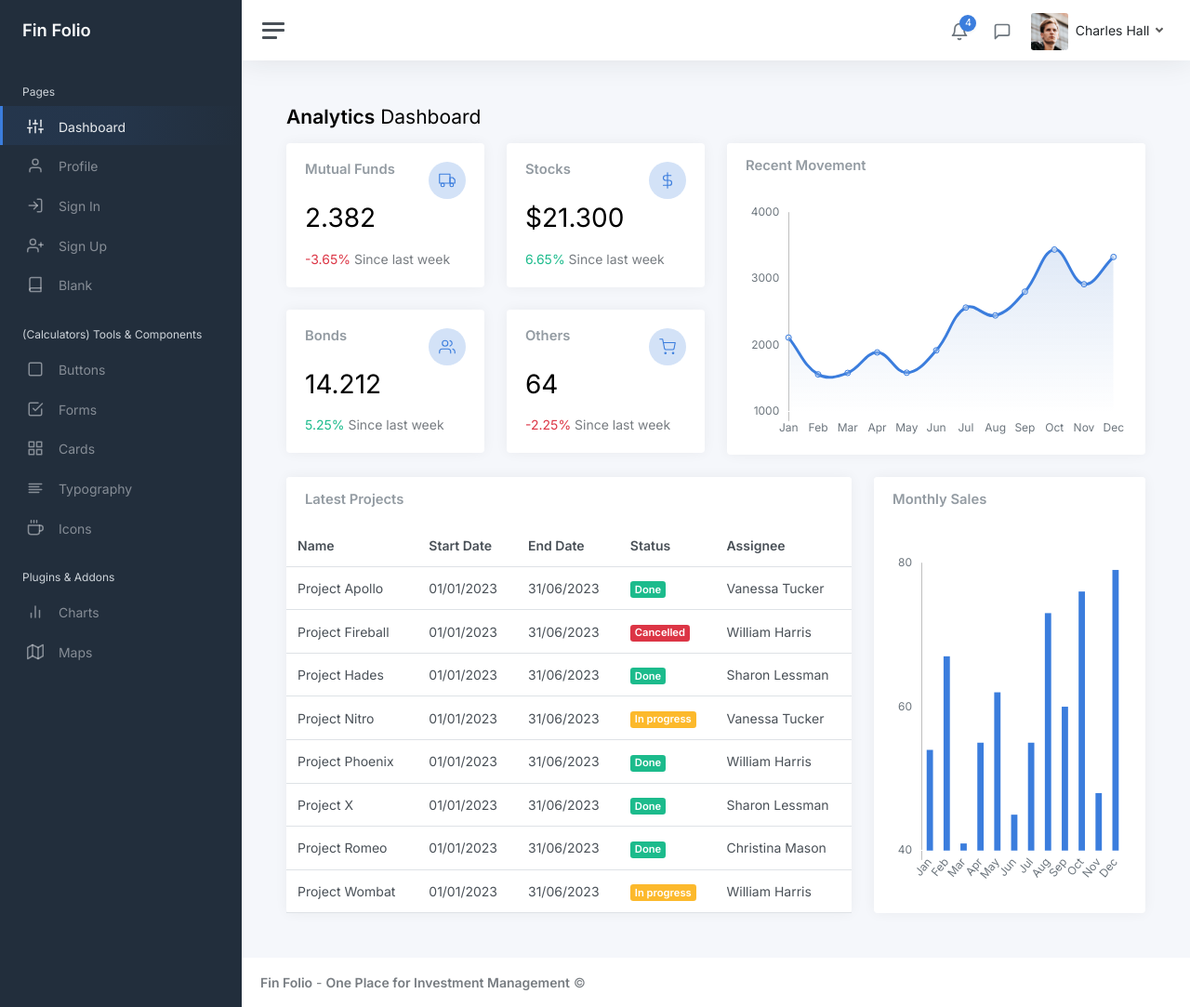
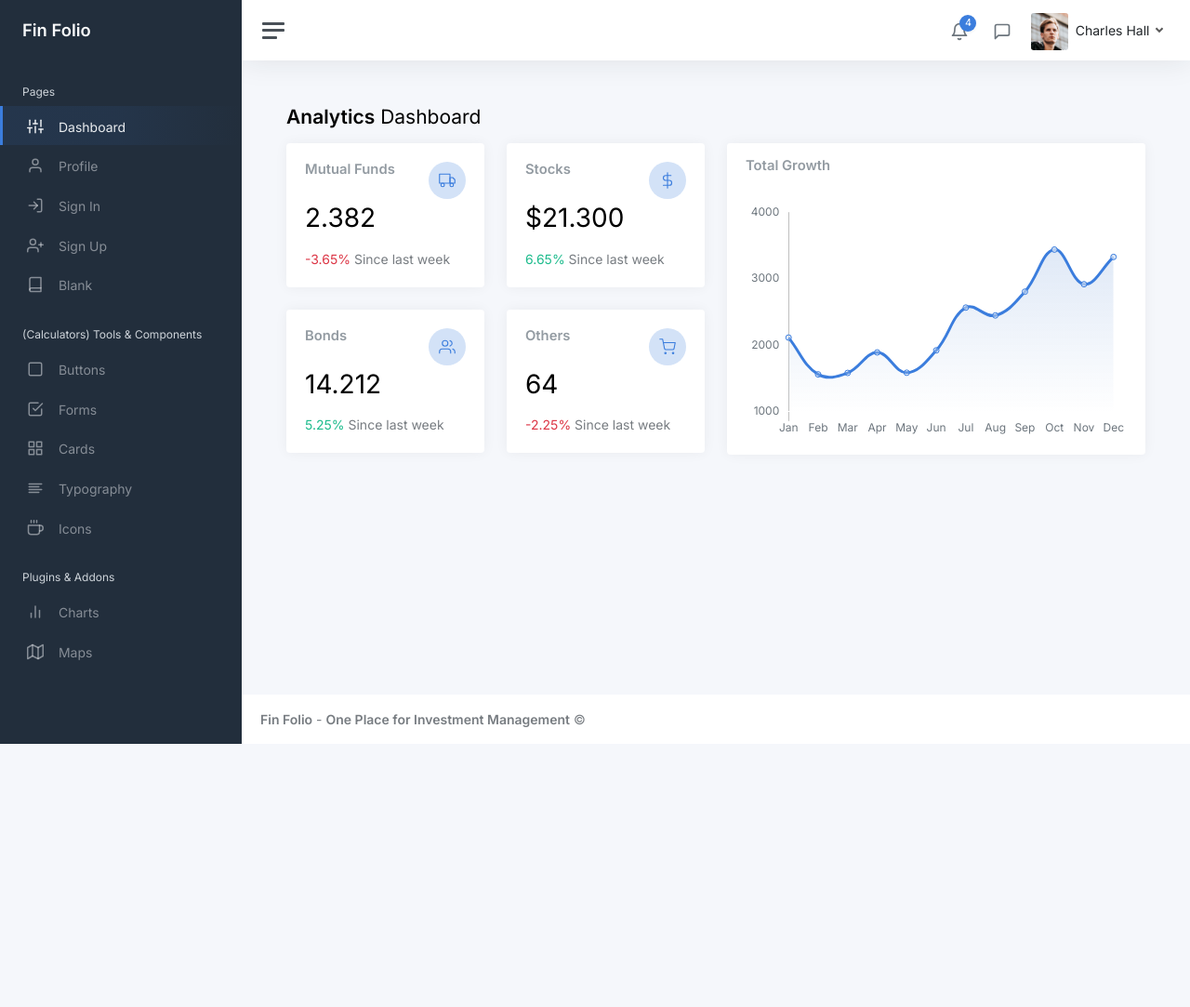
Before and after one commit to phani2003/Finfolio, a website: page static/index.html in a window 1280 px wide. Shown: the whole page at 93% size. After the commit the page ends 800 px from the top, so only its background shows below. Drawn offline with Linux system fonts and the light colour scheme.

Commit message:
Update index.html

```diff
--- a/static/index.html
+++ b/static/index.html
@@ -374,7 +374,7 @@
 							<div class="card flex-fill w-100">
 								<div class="card-header">
 
-									<h5 class="card-title mb-0">Recent Movement</h5>
+									<h5 class="card-title mb-0">Total Growth</h5>
 								</div>
 								<div class="card-body py-3">
 									<div class="chart chart-sm">
@@ -385,99 +385,6 @@
 						</div>
 					</div>
 
-
-					<div class="row">
-						<div class="col-12 col-lg-8 col-xxl-9 d-flex">
-							<div class="card flex-fill">
-								<div class="card-header">
-
-									<h5 class="card-title mb-0">Latest Projects</h5>
-								</div>
-								<table class="table table-hover my-0">
-									<thead>
-										<tr>
-											<th>Name</th>
-											<th class="d-none d-xl-table-cell">Start Date</th>
-											<th class="d-none d-xl-table-cell">End Date</th>
-											<th>Status</th>
-											<th class="d-none d-md-table-cell">Assignee</th>
-										</tr>
-									</thead>
-									<tbody>
-										<tr>
-											<td>Project Apollo</td>
-											<td class="d-none d-xl-table-cell">01/01/2023</td>
-											<td class="d-none d-xl-table-cell">31/06/2023</td>
-											<td><span class="badge bg-success">Done</span></td>
-											<td class="d-none d-md-table-cell">Vanessa Tucker</td>
-										</tr>
-										<tr>
-											<td>Project Fireball</td>
-											<td class="d-none d-xl-table-cell">01/01/2023</td>
-											<td class="d-none d-xl-table-cell">31/06/2023</td>
-											<td><span class="badge bg-danger">Cancelled</span></td>
-											<td class="d-none d-md-table-cell">William Harris</td>
-										</tr>
-										<tr>
-											<td>Project Hades</td>
-											<td class="d-none d-xl-table-cell">01/01/2023</td>
-											<td class="d-none d-xl-table-cell">31/06/2023</td>
-											<td><span class="badge bg-success">Done</span></td>
-											<td class="d-none d-md-table-cell">Sharon Lessman</td>
-										</tr>
-										<tr>
-											<td>Project Nitro</td>
-											<td class="d-none d-xl-table-cell">01/01/2023</td>
-											<td class="d-none d-xl-table-cell">31/06/2023</td>
-											<td><span class="badge bg-warning">In progress</span></td>
-											<td class="d-none d-md-table-cell">Vanessa Tucker</td>
-										</tr>
-										<tr>
-											<td>Project Phoenix</td>
-											<td class="d-none d-xl-table-cell">01/01/2023</td>
-											<td class="d-none d-xl-table-cell">31/06/2023</td>
-											<td><span class="badge bg-success">Done</span></td>
-											<td class="d-none d-md-table-cell">William Harris</td>
-										</tr>
-										<tr>
-											<td>Project X</td>
-											<td class="d-none d-xl-table-cell">01/01/2023</td>
-											<td class="d-none d-xl-table-cell">31/06/2023</td>
-											<td><span class="badge bg-success">Done</span></td>
-											<td class="d-none d-md-table-cell">Sharon Lessman</td>
-										</tr>
-										<tr>
-											<td>Project Romeo</td>
-											<td class="d-none d-xl-table-cell">01/01/2023</td>
-											<td class="d-none d-xl-table-cell">31/06/2023</td>
-											<td><span class="badge bg-success">Done</span></td>
-											<td class="d-none d-md-table-cell">Christina Mason</td>
-										</tr>
-										<tr>
-											<td>Project Wombat</td>
-											<td class="d-none d-xl-table-cell">01/01/2023</td>
-											<td class="d-none d-xl-table-cell">31/06/2023</td>
-											<td><span class="badge bg-warning">In progress</span></td>
-											<td class="d-none d-md-table-cell">William Harris</td>
-										</tr>
-									</tbody>
-								</table>
-							</div>
-						</div>
-						<div class="col-12 col-lg-4 col-xxl-3 d-flex">
-							<div class="card flex-fill w-100">
-								<div class="card-header">
-
-									<h5 class="card-title mb-0">Monthly Sales</h5>
-								</div>
-								<div class="card-body d-flex w-100">
-									<div class="align-self-center chart chart-lg">
-										<canvas id="chartjs-dashboard-bar"></canvas>
-									</div>
-								</div>
-							</div>
-						</div>
-					</div>
 
 				</div>
 			</main>
```
